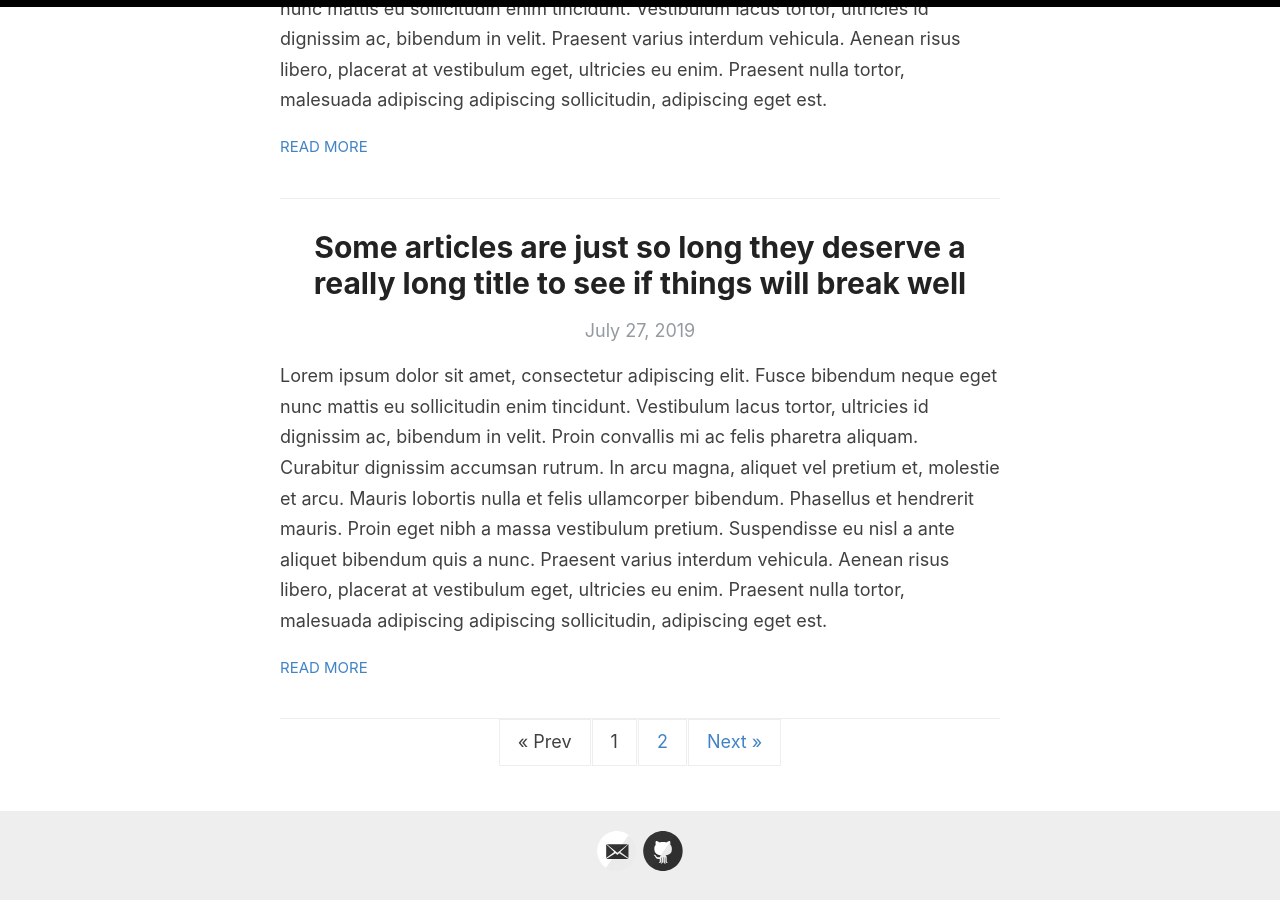
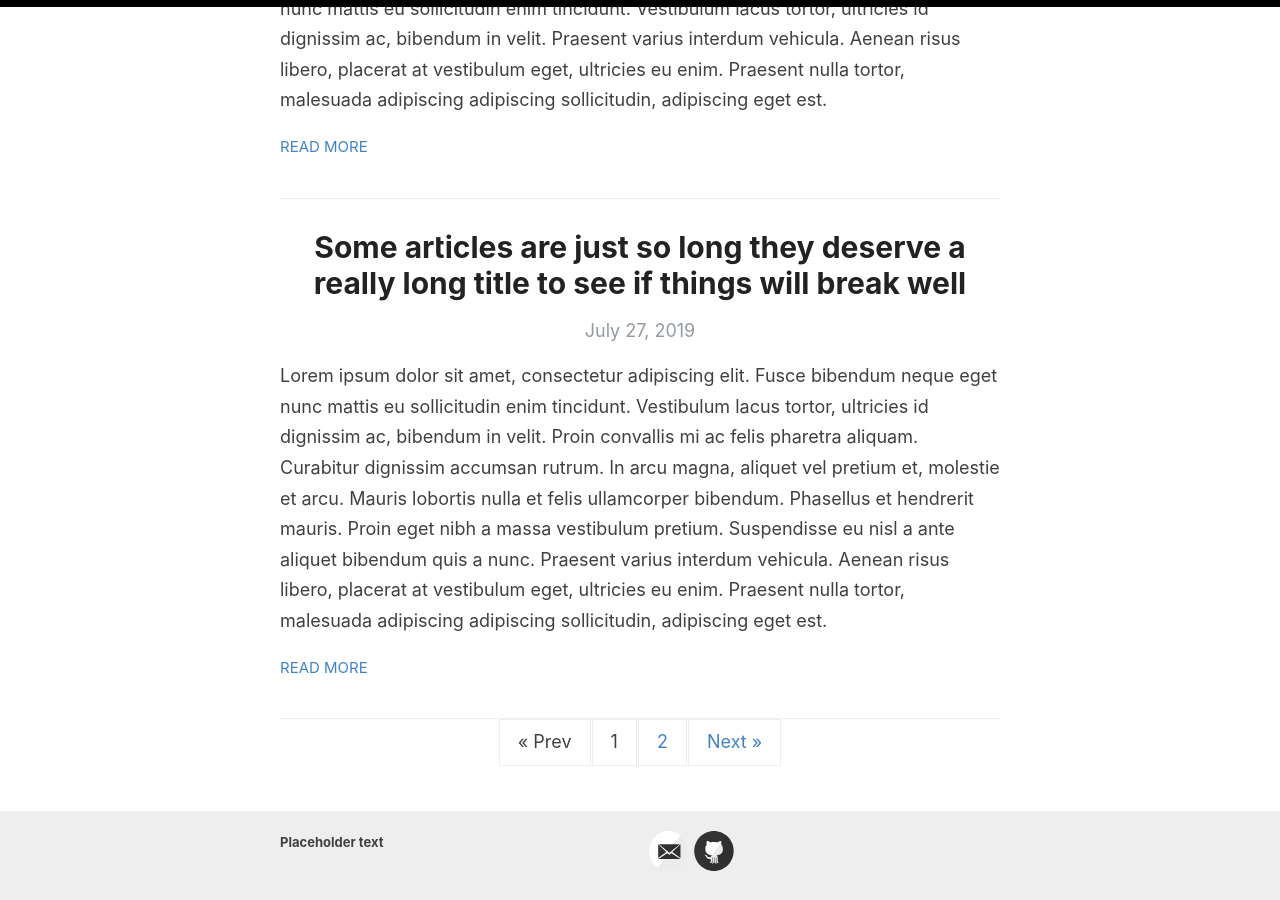
Before and after one commit to LLNL/UEDGE, a Jekyll site: the page built from index.html, in a window 1280 px wide and 900 px high, scrolled down 1563 px. Built offline with Jekyll 4.4.1, drawn with Linux system fonts in a browser that asks for light colours; the list of posts is cut into pages by our own code.

Commit message:
Adds footer placeholder text

```diff
--- a/_layouts/default.html
+++ b/_layouts/default.html
@@ -47,6 +47,7 @@
       <div class="wrapper-footer">
         <div class="container">
           <footer class="footer">
+            <b style="float: left; font-size:small"> Placeholder text </b>
             {% include svg-icons.html %}
           </footer>
         </div>
```
